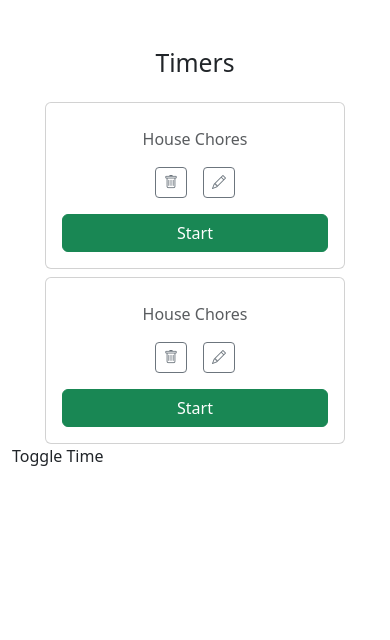
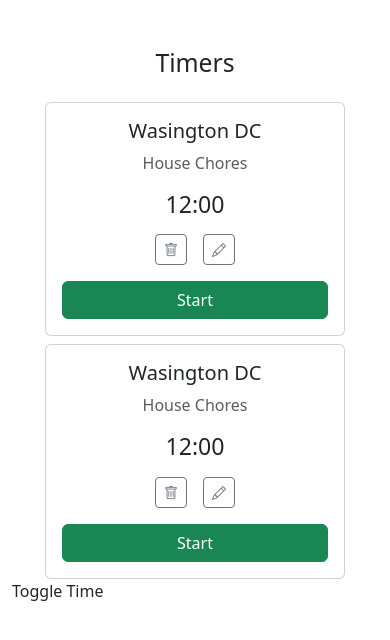
Before and after one commit to Pothe/mern-stack, a React (Create React App) app in the folder time_tracking_app/: page / in a window 390 px wide. Shown: the top 640 px of the page. Built offline with nearby package versions, Linux system fonts and the light colour scheme.

Commit message:
Update EditableTimerList.js

```diff
--- a/time_tracking_app/src/edittimetable/EditableTimerList.js
+++ b/time_tracking_app/src/edittimetable/EditableTimerList.js
@@ -5,7 +5,10 @@ class EditableTimeList extends React.Component{
         return(
             <>
 
-               <EditableTimer/>
+               <EditableTimer
+               title="Wasington DC"
+                Hours="12:00"
+               />
 
             </>
         )
```
